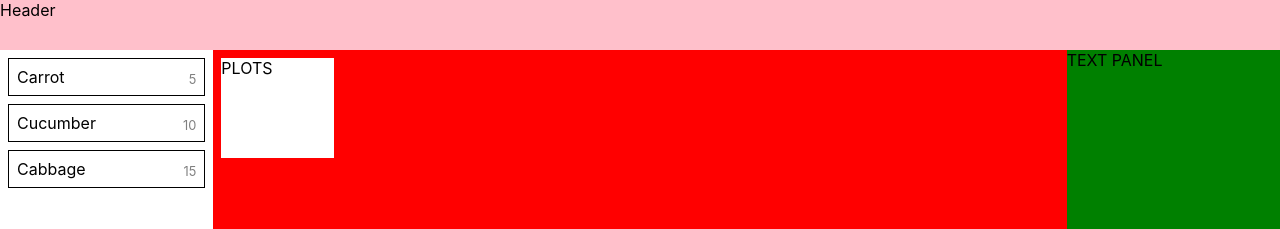
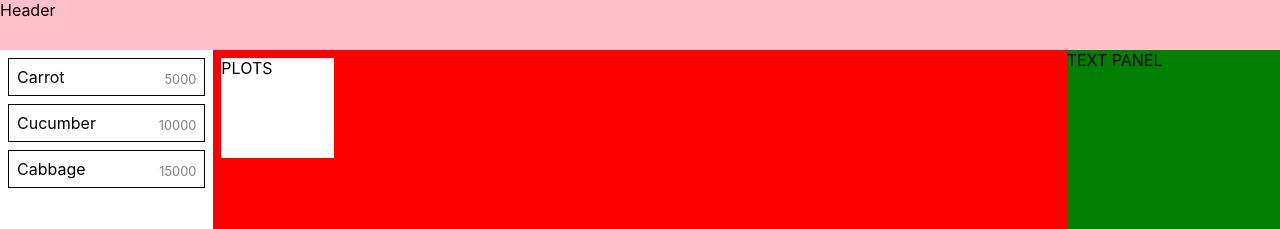
Before and after one commit to ryandabler/idlelife, a React (Create React App) app: page / in a window 1280 px wide. Shown: the top 229 px of the page. Built offline with nearby package versions, Linux system fonts and the light colour scheme.

Commit message:
make idlables time be in ms

```diff
--- a/src/stores/idlables.js
+++ b/src/stores/idlables.js
@@ -3,19 +3,19 @@ const IDLABLES = [
         id: 1,
         itemId: 1,
         name: 'Carrot',
-        time: 5
+        time: 5000
     },
     {
         id: 2,
         itemId: 2,
         name: 'Cucumber',
-        time: 10
+        time: 10000
     },
     {
         id: 3,
         itemId: 3,
         name: 'Cabbage',
-        time: 15
+        time: 15000
     }
 ];
 
```
